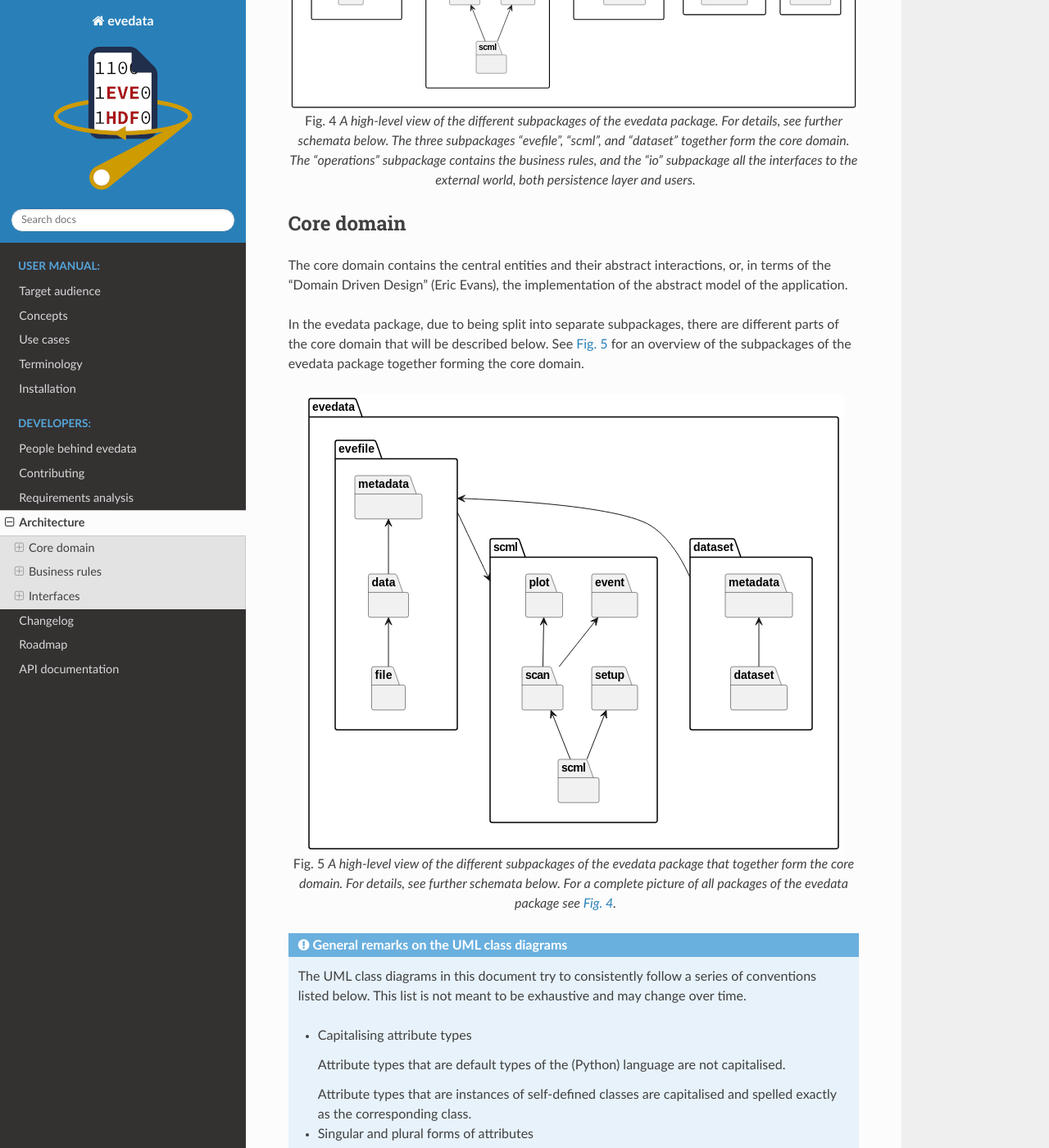
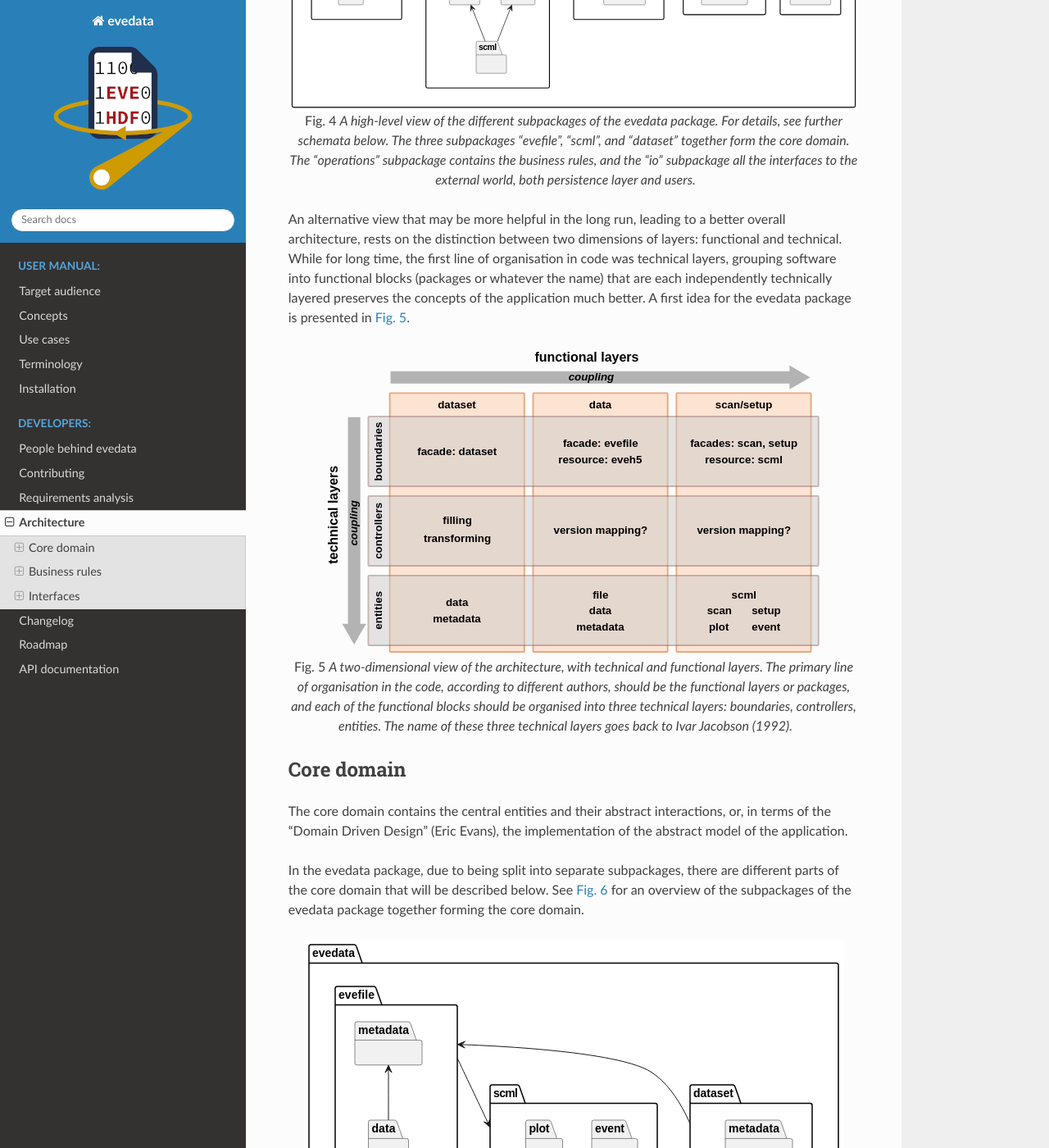
Before and after one commit to tillbiskup/evedata, a Sphinx documentation site: the page built from docs/architecture.rst, in a window 1280 px wide and 1400 px high, scrolled down 1245 px. Shown: the whole window at 82% size. Built offline with Sphinx 7.4.7 and the Read the Docs theme 2.0.0, drawn with Linux system fonts in a browser that asks for light colours; some of the changed text lies outside the part shown.

Commit message:
First steps towards a 2D layered architecture

```diff
--- a/docs/architecture.rst
+++ b/docs/architecture.rst
@@ -25,6 +25,16 @@ A more complete picture, showing all subpackages, is given below in :numref:`Fig
     :width: 750px
 
     A high-level view of the different subpackages of the evedata package. For details, see further schemata below. The three subpackages "evefile", "scml", and "dataset" together form the core domain. The "operations" subpackage contains the business rules, and the "io" subpackage all the interfaces to the external world, both persistence layer and users.
+
+
+An alternative view that may be more helpful in the long run, leading to a better overall architecture, rests on the distinction between two dimensions of layers: functional and technical. While for long time, the first line of organisation in code was technical layers, grouping software into functional blocks (packages or whatever the name) that are each independently technically layered preserves the concepts of the application much better. A first idea for the evedata package is presented in :numref:`Fig. %s <fig-architecture_layers_technical_functional>`.
+
+.. _fig-architecture_layers_technical_functional:
+
+.. figure:: images/architecture-layers-technical-functional.*
+    :align: center
+
+    A two-dimensional view of the architecture, with technical and functional layers. The primary line of organisation in the code, according to different authors, should be the functional layers or packages, and each of the functional blocks should be organised into three technical layers: boundaries, controllers, entities. The name of these three technical layers goes back to Ivar Jacobson (1992).
 
 
 Core domain
```
Also changed, not shown: docs/images/architecture-layers-technical-functional.svg (added), 1 other file.
